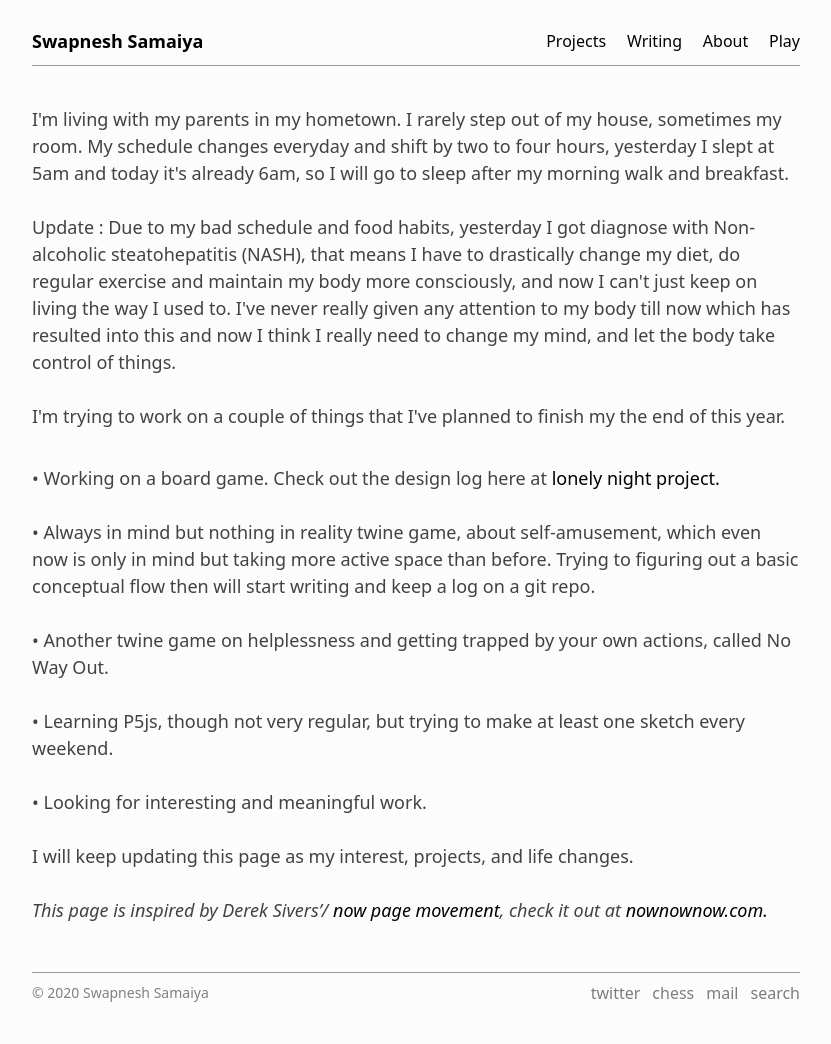
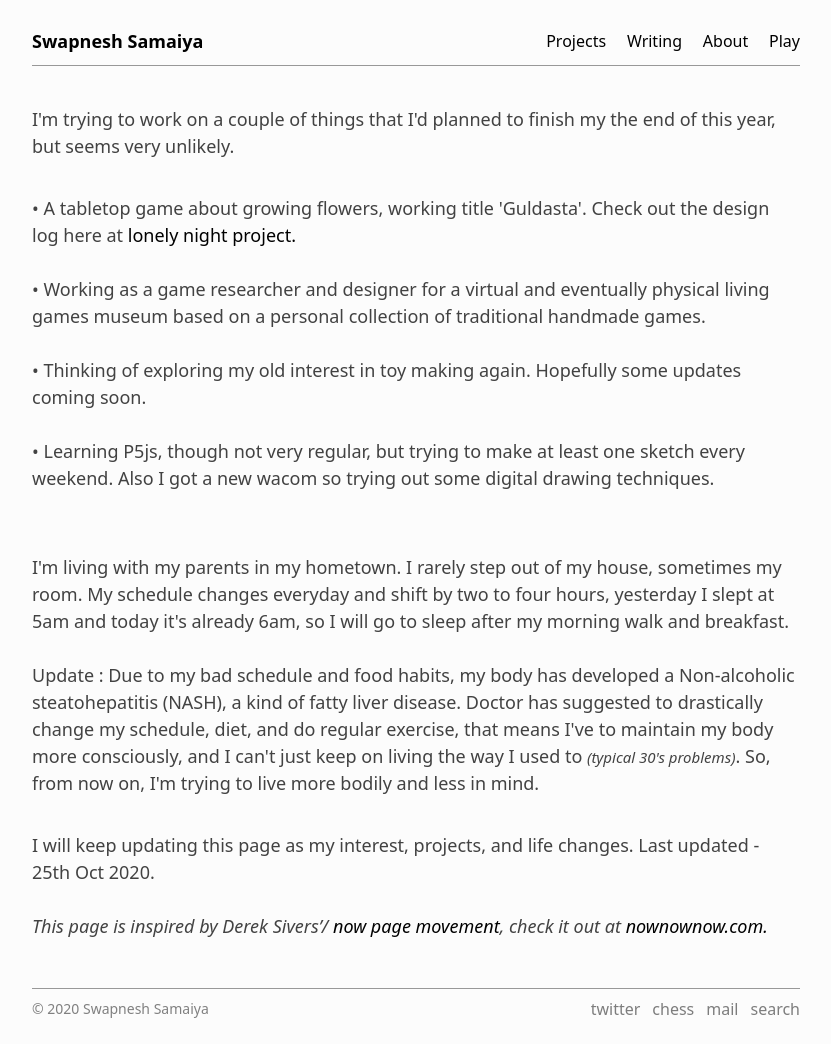
Before and after one commit to bunbutterjam/bunbutterjam.github.io, a Jekyll site: the page built from _pages/now.html, in a window 1280 px wide. Shown: the whole page, without its empty margins (224-1055 px from the left). Built offline with Jekyll 4.4.1, drawn with Linux system fonts in a browser that asks for light colours.

Commit message:
now update

```diff
--- a/_pages/now.html
+++ b/_pages/now.html
@@ -4,28 +4,37 @@ title: Now
 ---
 
 <p>
+
+
+I'm trying to work on a couple of things that I'd planned to finish my the end of this year, but seems very unlikely.<br><br>
+
+<ul>
+    <li>&#8226; A tabletop game about growing flowers, working title 'Guldasta'. Check out the design log here at <a href="https://lonelynightproject.tumblr.com/">lonely night project.</a><br><br>
+    </li>
+    <li>&#8226; Working as a game researcher and designer for a virtual and eventually physical living games museum based on a personal collection of traditional handmade games.<br><br>
+    </li>
+    <!-- <li>&#8226; Always in mind but nothing in reality twine game, about self-amusement, which even now is only in mind but taking more active space than before. Trying to figuring out a basic conceptual flow then will start writing the story and interaction flow. <br><br></li>
+
+    <li>&#8226; Another twine game on helplessness and getting trapped by your own actions, working title - 'No Way Out'. <br><br>
+    </li> -->
+
+    <li>&#8226; Thinking of exploring my old interest in toy making again. Hopefully some updates coming soon. <br><br>
+
+    <li>&#8226; Learning P5js, though not very regular, but trying to make at least one sketch every weekend. Also I got a new wacom so trying out some digital drawing techniques.<br><br>
+    </li><br>
+</ul>
+
+<p>
     I'm living with my parents in my hometown. I rarely step out of my house, sometimes my room. My schedule changes everyday and shift by two to four hours, yesterday I slept at 5am and today it's already 6am, so I will go to sleep after my morning walk and breakfast. <br><br>
 
-    Update : Due to my bad schedule and food habits, yesterday I got diagnose with Non-alcoholic steatohepatitis (NASH), that means I have to drastically change my diet, do regular exercise and maintain my body more consciously, and now I can't just keep on living the way I used to. I've never really given any attention to my body till now which has resulted into this and now I think I really need to change my mind, and let the body take control of things. <br><br>
+Update : Due to my bad schedule and food habits, my body has developed a Non-alcoholic steatohepatitis (NASH), a kind of fatty liver disease. Doctor has suggested to drastically change my schedule, diet, and do regular exercise, that means I've to maintain my body more consciously, and I can't just keep on living the way I used to <i style="font-size: smaller;">(typical 30's problems)</i>. So, from now on, I'm trying to live more bodily and less in mind.<br><br>
+</p>
 
 
-I'm trying to work on a couple of things that I've planned to finish my the end of this year.<br><br>
-
-<ul>
-    <li>&#8226; Working on a board game. Check out the design log here at <a href="https://lonelynightproject.tumblr.com/">lonely night project.</a><br><br>
-    </li>
-    <li>&#8226; Always in mind but nothing in reality twine game, about self-amusement, which even now is only in mind but taking more active space than before. Trying to figuring out a basic conceptual flow then will start writing and keep a log on a git repo.<br><br></li>
-    <li>&#8226; Another twine game on helplessness and getting trapped by your own actions, called No Way Out. <br><br>
-    </li>
-    <li>&#8226; Learning P5js, though not very regular, but trying to make at least one sketch every weekend. <br><br>
-    </li>
-    <li>&#8226; Looking for interesting and meaningful work.  <br><br>
-    </li>
-</ul>
-
-
-I will keep updating this page as my interest, projects, and life changes. <br><br>
+I will keep updating this page as my interest, projects, and life changes. Last updated - 25th Oct 2020.<br><br>
 
 <i>This page is inspired by Derek Sivers’/ <a href="https://sive.rs/nowff">now page movement</a>, check it out at <a href="https://nownownow.com/"> nownownow.com.</a></i>
 
+
+
 </p>
```
